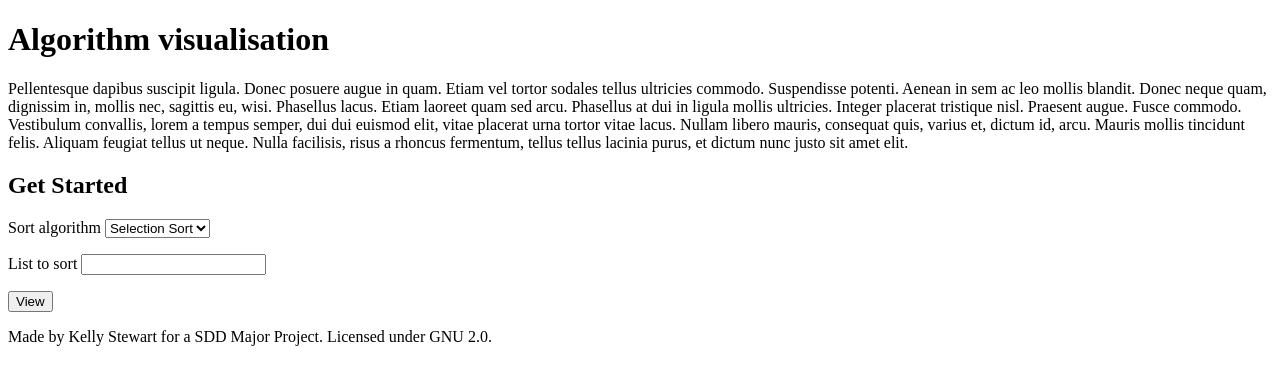
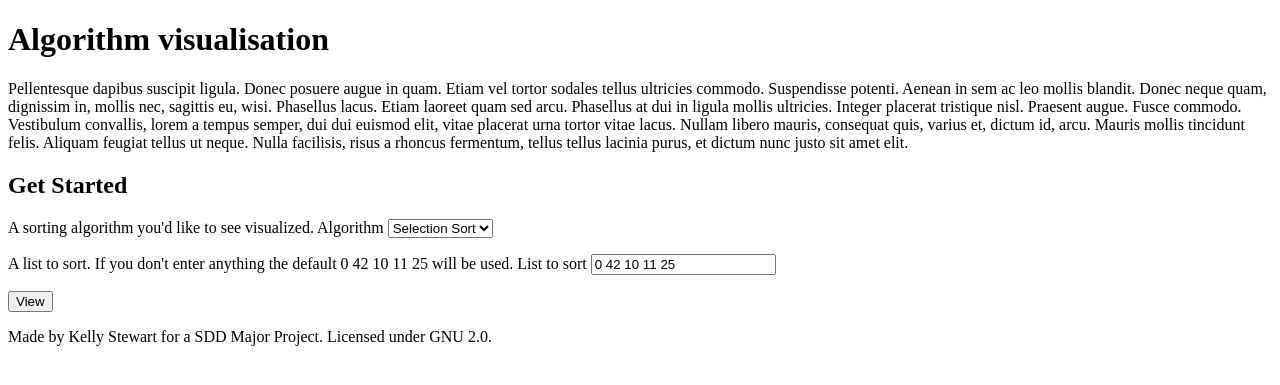
Before and after one commit to goldie103/viz-alg, a Flask app: page / in a window 1280 px wide. Shown: the part 26-411 px from the top of the page. Run offline with Flask 2, Linux system fonts and the light colour scheme; parts of the project's set-up code (start-up, migrations or seed data) failed here and were passed over; some libraries are stand-ins or nearby versions.

Commit message:
Add general template macro for form fields
Allows information to be input through scripts rather than html files,
which is great for separation of concerns. Also means allowing
programmatic changing of items more easily. Also, better for using with
the macro. Less repetition is good.

```diff
--- a/app/forms.py
+++ b/app/forms.py
@@ -7,7 +7,7 @@ from flask.ext.wtf import Form
 from wtforms import SelectField, StringField
 from wtforms.validators import ValidationError
 # local project imports
-from config import AVAILABLE_ALGS
+from config import AVAILABLE_ALGS, DEFAULT_SOURCE
 
 
 def convert_source(s):
@@ -36,5 +36,17 @@ def valid_source(form, field):
 
 class InputForm(Form):
     """ Main input form for entering desired algorithm and settings. """
-    alg = SelectField("alg", choices=AVAILABLE_ALGS)
-    source = StringField("source", [valid_source])
+
+    default_formatted = ' '.join([str(i) for i in DEFAULT_SOURCE])
+
+    alg = SelectField(
+        label="Algorithm",
+        description="A sorting algorithm you'd like to see visualized.",
+        choices=AVAILABLE_ALGS)
+
+    source = StringField(
+        label="List to sort",
+        description="A list to sort. If you don't enter anything the default"
+        " {} will be used.".format(default_formatted),
+        default=default_formatted,
+        validators=[valid_source])
--- /dev/null
+++ b/app/templates/_helper.html
@@ -0,0 +1,14 @@
+{% macro render_field(field) %}
+<p>
+  {{ field.description }}
+  <label for="{{ field.id }}">{{ field.label }}</label>
+  {{ field(**kwargs)|safe }}
+  {% if field.errors %}
+    <ul class="errors">
+    {% for error in field.errors %}
+      <li>{{ error }}</li>
+    {% endfor %}
+    </ul>
+  {% endif %}
+</p>
+{% endmacro %}
--- a/app/templates/index.html
+++ b/app/templates/index.html
@@ -16,14 +16,11 @@ lacinia purus, et dictum nunc justo sit amet elit.</p>
 <h2>Get Started</h2>
 <form action="" method="post" name="select">
   {{ form.hidden_tag() }}
-  <p><label>Sort algorithm</label> {{ form.alg }}</p>
-  <p>
-    <label>List to sort</label>
-    {{ form.source }}
-    {% for error in form.source.errors %}
-      <div class="error">{{ error }}</span>
-    {% endfor %}
-  </p>
+  {% from "_helper.html" import render_field %}
+
+  {{ render_field(form.alg) }}
+  {{ render_field(form.source )}}
+
   <p><input type="submit" value="View" /></p>
 </form>
 {% endif %}
```
